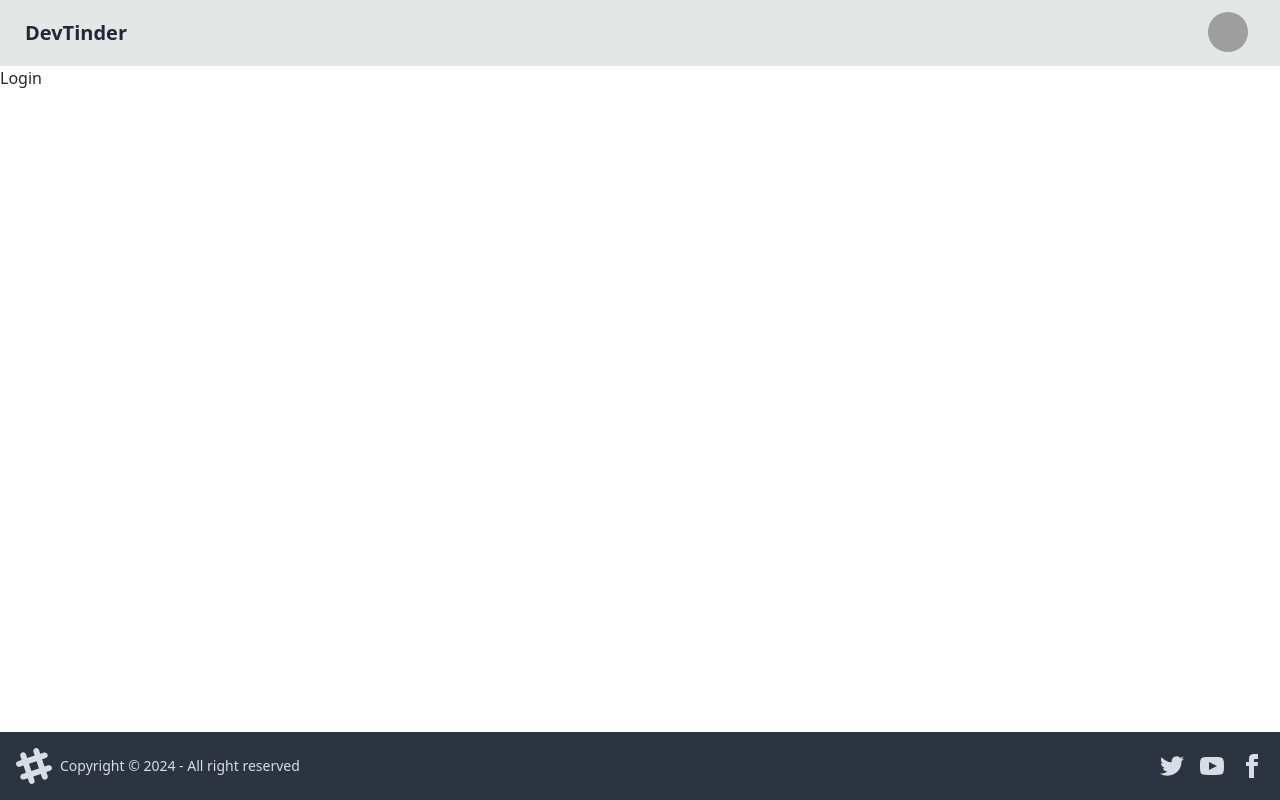
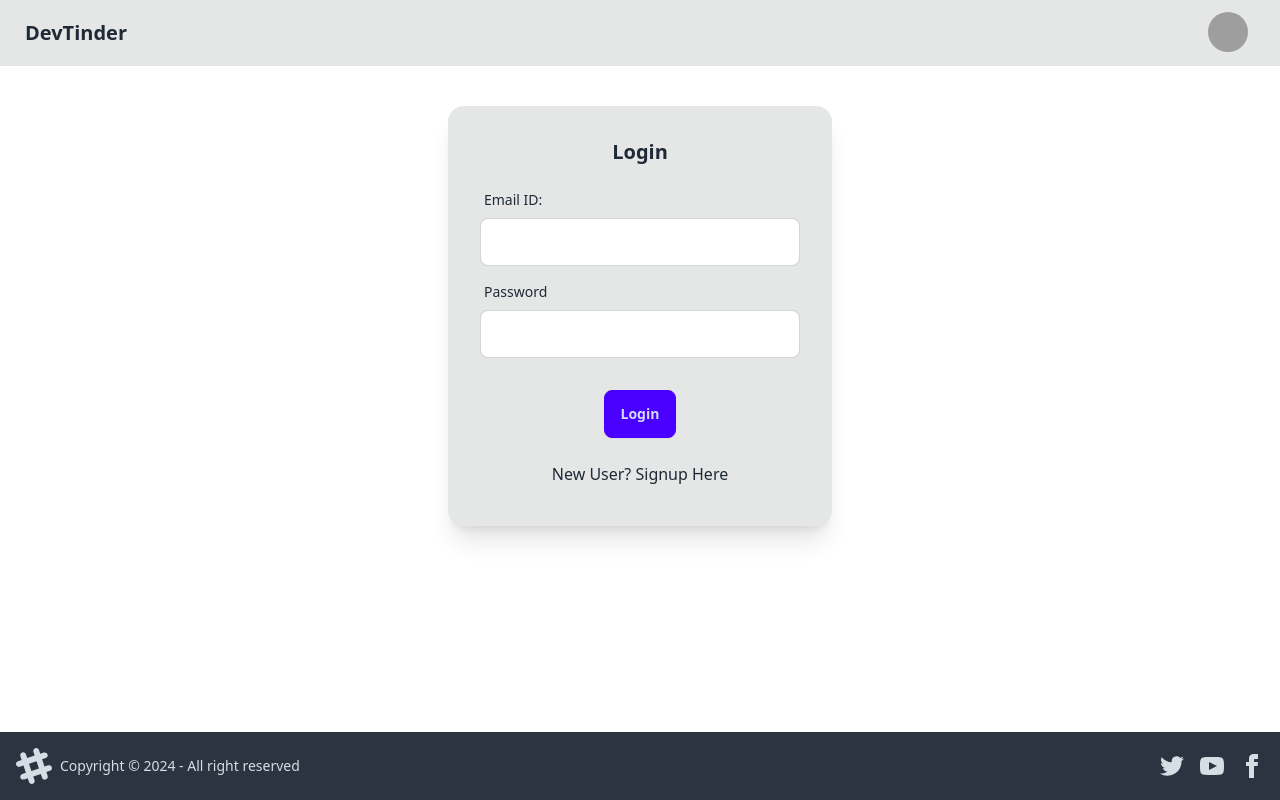
Before and after one commit to ronik85/devTinder_fe, a React (Vite) app: page /login in a window 1280 px wide. Built offline with nearby package versions, Linux system fonts and the light colour scheme; grey boxes are pictures that could not be loaded.

Commit message:
Login added with cors error solved

```diff
--- a/package.json
+++ b/package.json
@@ -10,6 +10,7 @@
     "preview": "vite preview"
   },
   "dependencies": {
+    "axios": "^1.7.9",
     "react": "^18.3.1",
     "react-dom": "^18.3.1",
     "react-router-dom": "^7.1.0"
--- a/src/Login.jsx
+++ b/src/Login.jsx
@@ -1,7 +1,111 @@
-import React from "react";
+import axios from "axios";
+import React, { useState } from "react";
 
 const Login = () => {
-  return <div>Login</div>;
+  const [emailId, setEmailId] = useState("");
+  const [password, setPassword] = useState("");
+  const [firstName, setFirstName] = useState("");
+  const [lastName, setLastName] = useState("");
+  const [isLoginForm, setIsLoginForm] = useState(true);
+  const [error, setError] = useState("");
+  // const dispatch = useDispatch();
+  // const navigate = useNavigate();
+
+  const handleLogin = async () => {
+    try {
+      const res = await axios.post(
+        "http://localhost:3000/login",
+        {
+          emailId,
+          password,
+        },
+        { withCredentials: true }
+      );
+    } catch (error) {
+      console.error(error);
+    }
+  };
+
+  const handleSignUp = async () => {};
+  return (
+    <div className="flex justify-center my-10">
+      <div className="card bg-base-300 w-96 shadow-xl">
+        <div className="card-body">
+          <h2 className="card-title justify-center">
+            {isLoginForm ? "Login" : "Sign Up"}
+          </h2>
+          <div>
+            {!isLoginForm && (
+              <>
+                <label className="form-control w-full max-w-xs my-2">
+                  <div className="label">
+                    <span className="label-text">First Name</span>
+                  </div>
+                  <input
+                    type="text"
+                    value={firstName}
+                    className="input input-bordered w-full max-w-xs"
+                    onChange={(e) => setFirstName(e.target.value)}
+                  />
+                </label>
+                <label className="form-control w-full max-w-xs my-2">
+                  <div className="label">
+                    <span className="label-text">Last Name</span>
+                  </div>
+                  <input
+                    type="text"
+                    value={lastName}
+                    className="input input-bordered w-full max-w-xs"
+                    onChange={(e) => setLastName(e.target.value)}
+                  />
+                </label>
+              </>
+            )}
+            <label className="form-control w-full max-w-xs my-2">
+              <div className="label">
+                <span className="label-text">Email ID:</span>
+              </div>
+              <input
+                type="text"
+                value={emailId}
+                className="input input-bordered w-full max-w-xs"
+                onChange={(e) => setEmailId(e.target.value)}
+              />
+            </label>
+            <label className="form-control w-full max-w-xs my-2">
+              <div className="label">
+                <span className="label-text">Password</span>
+              </div>
+              <input
+                type="password"
+                value={password}
+                className="input input-bordered w-full max-w-xs"
+                onChange={(e) => setPassword(e.target.value)}
+              />
+            </label>
+          </div>
+          <p className="text-red-500">{error}</p>
+          <div className="card-actions justify-center m-2">
+            <button
+              className="btn btn-primary"
+              onClick={isLoginForm ? handleLogin : handleSignUp}
+            >
+              {isLoginForm ? "Login" : "Sign Up"}
+            </button>
+          </div>
+
+          <p
+            className="m-auto cursor-pointer py-2"
+            onClick={() => setIsLoginForm((value) => !value)}
+          >
+            {isLoginForm
+              ? "New User? Signup Here"
+              : "Existing User? Login Here"}
+          </p>
+        </div>
+      </div>
+    </div>
+  );
 };
 
 export default Login;
```
Also changed, not shown: 1 other file (tests, documents, lock files or other folders).
